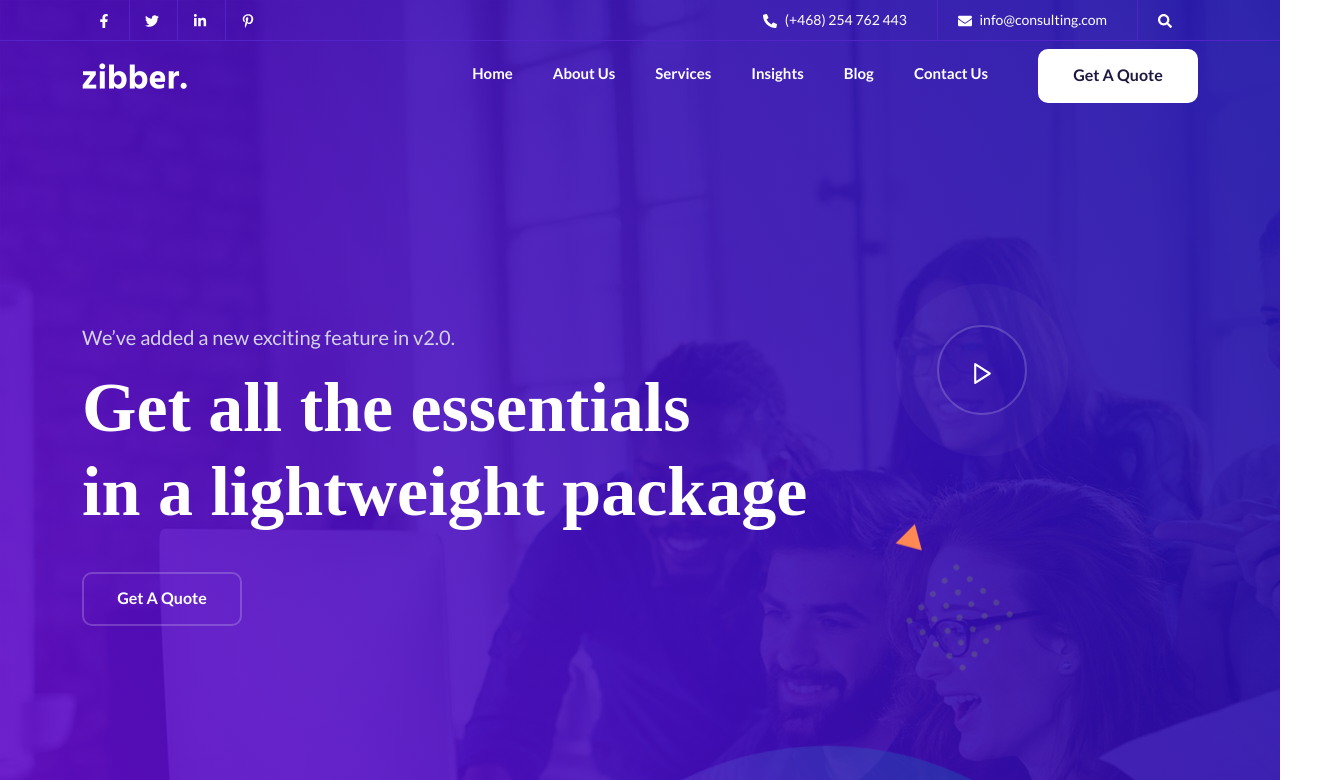
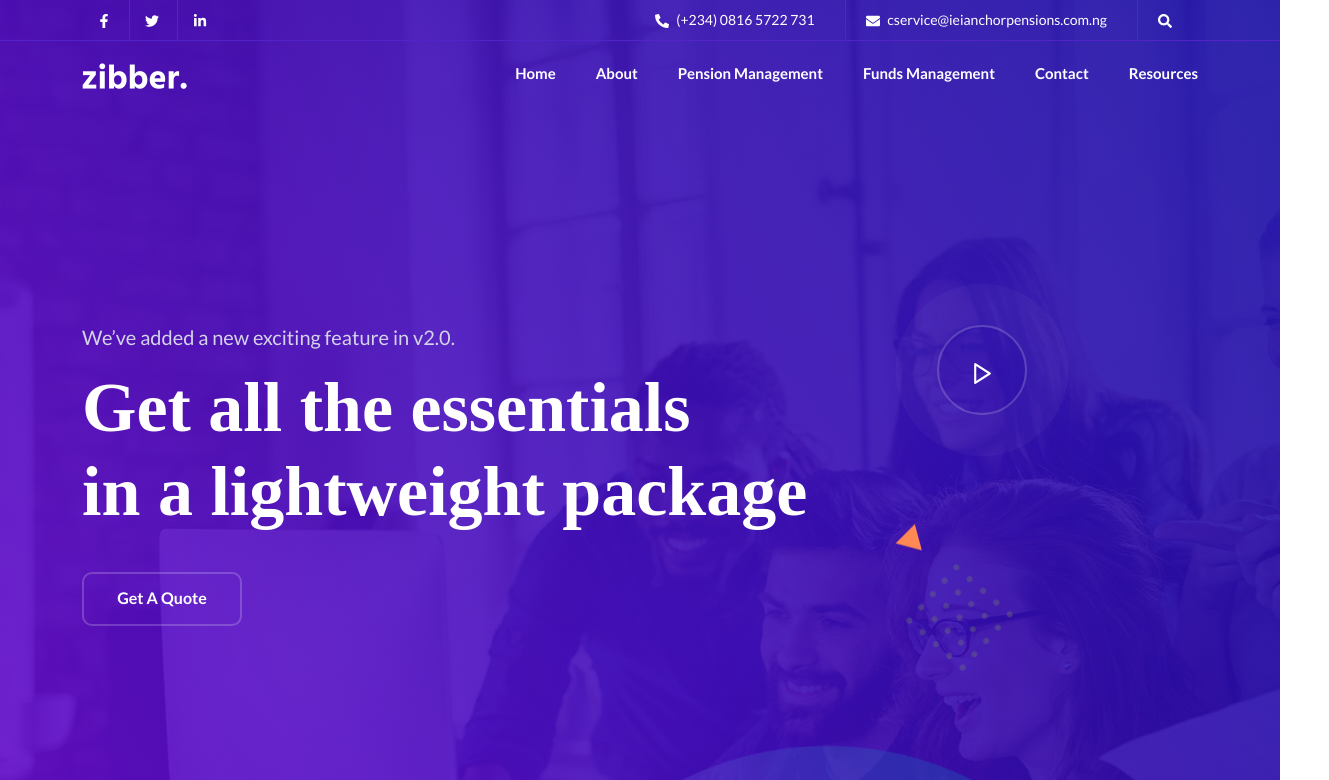
Before and after one commit to Lifeline02/IEI-WEBSITE-, a React (Create React App) app: page / in a window 1280 px wide. Shown: the top 780 px of the page, 1329 px wide, since content can reach past the window. Built offline with nearby package versions, Linux system fonts and the light colour scheme; a web font is replaced by a local one.

Commit message:
Updated: page navbar

```diff
--- a/public/index.html
+++ b/public/index.html
@@ -18,7 +18,7 @@
     <!-- CSS here -->
     <link rel="stylesheet" href="assets/css/animate.min.css">
     <link rel="stylesheet" href="assets/css/fontAwesome5Pro.css">
-    <title>Zibber - Consulting React Template</title>
+    <title>IEI - Anchor Pensions</title>
   </head>
   <body>
     <noscript>You need to enable JavaScript to run this app.</noscript>
--- a/src/components/shared/PageHelmet.js
+++ b/src/components/shared/PageHelmet.js
@@ -6,9 +6,9 @@ const PageHelmet = ({ pageTitle }) => {
         <>
             <Helmet>
                 <meta charSet="utf-8" />
-                <title>{pageTitle} || Consulting React Template </title>
+                <title>{pageTitle} || Anchor Pensions </title>
                 <meta name="robots" content="noindex, follow" />
-                <meta name="description" content="Zibber - Consulting React Template" />
+                <meta name="description" content="Anchor - Pensions " />
                 <meta name="viewport" content="width=device-width, initial-scale=1, shrink-to-fit=no" />
             </Helmet>
         </>
--- a/src/pages/Home/HomeOneHeader/HomeOneHeader.js
+++ b/src/pages/Home/HomeOneHeader/HomeOneHeader.js
@@ -16,29 +16,28 @@ const HomeOneHeader = () => {
                <div className="header__top d-none d-md-block">
                   <div className="container">
                      <div className="row align-items-center">
-                        <div className="col-xl-6 col-lg-5 col-md-4">
+                        <div className="col-xl-5 col-lg-4 col-md-3">
                            <div className="header__social">
                               <ul>
-                                 <li><a href="#"><i ><FaFacebookF/></i> </a></li>
+                                 <li><a href="https://www.facebook.com/ieianchorpens"><i ><FaFacebookF/></i> </a></li>
                                  <li><a href="#"><i ><FaTwitter/> </i></a> </li>
-                                 <li><a href="#"><i ><FaLinkedinIn/></i></a></li>
-                                 <li><a href="#"><i > <FaPinterestP/> </i></a></li>
+                                 <li><a href="https://www.linkedin.com/company/iei-anchor-pension-managers-limited/"><i ><FaLinkedinIn/></i></a></li>
                               </ul>
                            </div>
                         </div>
-                        <div className="col-xl-6 col-lg-7 col-md-8">
+                        <div className="col-xl-7 col-lg-8 col-md-9">
                            <div className="header__info f-right">
                               <ul>
                                  <li>
-                                    <a href="tel:(+468)-254-762-443">
+                                    <a href="tel:+2348165722731">
                                        <i > <FaPhoneAlt/> </i>
-                                       (+468) 254 762 443
+                                       (+234) 0816 5722 731
                                     </a>
                                  </li>
                                  <li>
-                                    <a href="mailto:info@consulting.com">
+                                    <a href="mailto:cservice@ieianchorpensions.com.ng">
                                        <i > <FaEnvelope/> </i>
-                                       info@consulting.com
+                                       cservice@ieianchorpensions.com.ng
                                     </a>
                                  </li>
                                  <li>
@@ -95,35 +94,61 @@ const HomeOneHeader = () => {
                                              </li>
                                           </ul>
                                        </li>
-                                       <li><NavLink to="/about">About Us </NavLink></li>
                                        <li>
-                                          <NavLink to="/services">Services</NavLink>
+                                          <NavLink to="/about">About</NavLink>
                                           <ul className="submenu">
-                                             <li><NavLink to="/services">Services</NavLink></li>
-                                             <li><NavLink to="/servicesDetails">Services Details</NavLink></li>
+                                             <li><NavLink to="/directors">Directors</NavLink></li>
+                                             <li><NavLink to="/management">Management</NavLink></li>
+                                             <li><NavLink to="/teams">Teams</NavLink></li>
+                                             <li><NavLink to="/career">Career</NavLink></li>
                                           </ul>
                                        </li>
                                        <li>
-                                          <NavLink to="/portfolio">Insights</NavLink>
+                                          <NavLink to="/services">Pension Management</NavLink>
                                           <ul className="submenu">
-                                             <li><NavLink to="/portfolio">portfolio</NavLink></li>
-                                             <li><NavLink to="/portfolioDetails">portfolio Details</NavLink></li>
-                                             <li><NavLink to="/team">team</NavLink></li>
-                                             <li><NavLink to="/teamDetails">team Details</NavLink></li>
+                                             <li><NavLink to="/services">Benfit Application</NavLink></li>
+                                             <li><NavLink to="/servicesDetails">Pension Calculator</NavLink></li>
+                                             <li><NavLink to="/servicesDetails">Micropension</NavLink></li>
+                                             <li><NavLink to="/servicesDetails">Voluntary Contributions</NavLink></li>
+                                             <li><NavLink to="/servicesDetails">Data Recapture</NavLink></li>
+                                             <li><NavLink to="/servicesDetails">Open Account</NavLink></li>
+                                             <li><NavLink to="/servicesDetails">Transfer Now</NavLink></li>
                                           </ul>
                                        </li>
                                        <li>
-                                          <NavLink to="/blogs">Blog</NavLink>
+                                          <NavLink to="/portfolio">Funds Management</NavLink>
                                           <ul className="submenu">
-                                             <li><NavLink to="/blogs">Blog</NavLink></li>
-                                             <li><NavLink to="/blogDetails">Blog Details</NavLink></li>
+                                             <li><NavLink to="/portfolio">Multi fund Structure</NavLink></li>
+                                             <li><NavLink to="/portfolioDetails">Strategy</NavLink></li>
+                                             <li><NavLink to="/team">Portfolio</NavLink></li>
+                                             <li><NavLink to="/teamDetails">Scheme</NavLink></li>
+                                             <li><NavLink to="/teamDetails">Rate of Return Table</NavLink></li>
                                           </ul>
                                        </li>
-                                       <li><NavLink to="/contact">Contact Us</NavLink></li>
+                                       <li>
+                                          <NavLink to="/contact">Contact</NavLink>
+                                          <ul className="submenu">
+                                             <li><NavLink to="/contact">Contact us</NavLink></li>
+                                             <li><NavLink to="/blogDetails">Branches</NavLink></li>
+                                             <li><NavLink to="/blogDetails">Self Service</NavLink></li>
+                                             <li><NavLink to="/blogDetails">Feedback</NavLink></li>
+                                          </ul>
+                                       </li>
+                                       <li>
+                                          <NavLink to="/contact">Resources</NavLink>
+                                          <ul className="submenu">
+                                             <li><NavLink to="/contact">Download</NavLink></li>
+                                             <li><NavLink to="/blogDetails">Financial Statements</NavLink></li>
+                                             <li><NavLink to="/blogDetails">Online Statements</NavLink></li>
+                                             <li><NavLink to="/blogDetails">Blog</NavLink></li>
+                                             <li><NavLink to="/blogDetails">Newsletter</NavLink></li>
+                                          </ul>
+                                       </li>
                                     </ul>
                                  </nav>
                               </div>
-                              <div className="header__btn d-none d-sm-block d-lg-none d-xl-block ml-50">
+                              {/*!-- removed d-sm-block d-lg-none d-xl-block here -- */}
+                              <div className="header__btn d-none  ml-50">
                                  <Link to="/contact" className="z-btn z-btn-white">Get a Quote</Link>
                               </div>
                               <div onClick={handleShow} className="sidebar__menu d-lg-none">
```
Also changed, not shown: public/assets/img/favicon.png.
